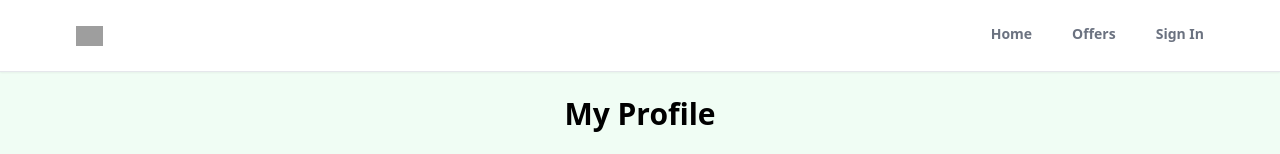
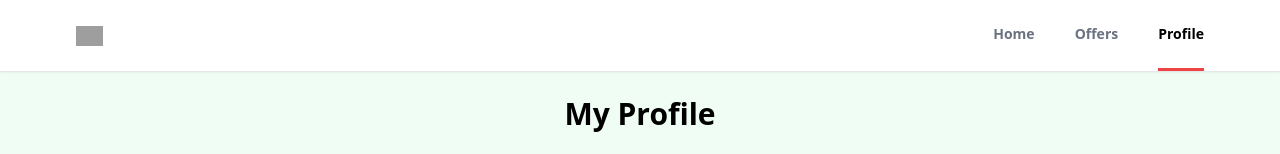
Before and after one commit to stechsundar/realtor-clone-uses-react, a React (Create React App) app: page /profile in a window 1280 px wide. Shown: the top 154 px of the page. Built offline with nearby package versions, Linux system fonts and the light colour scheme; no server answers; sample sign-in values are in the browser's storage; grey boxes are pictures that could not be loaded.

Commit message:
Complete the headerwith dynamic profile or sign in page route

```diff
--- a/package.json
+++ b/package.json
@@ -41,6 +41,7 @@
     ]
   },
   "devDependencies": {
+    "@babel/plugin-proposal-private-property-in-object": "^7.21.11",
     "@tailwindcss/forms": "^0.5.7",
     "autoprefixer": "^10.4.19",
     "postcss": "^8.4.38",
--- a/src/components/Header.jsx
+++ b/src/components/Header.jsx
@@ -1,17 +1,24 @@
-import React from 'react'
-import { useLocation, useNavigate } from 'react-router'
-
+import { getAuth, onAuthStateChanged } from 'firebase/auth'
+import React, {useEffect, useState} from 'react'
+import { useLocation, useNavigate} from 'react-router'
 
 export default function Header() {
+  const [pageState, setPageState] = useState('Sign In')
   const location = useLocation()
   const navigate = useNavigate()
-  console.log(location.pathname)
+  const auth = getAuth()
+  useEffect(()=>{
+    onAuthStateChanged(auth, (user)=>{
+      if(user){
+        setPageState("Profile")
+      }else{
+        setPageState("Sign In")
+      }
+    })
+  }, [auth])
 
   function pathMatchRoute(route){
     if(route === location.pathname) {
-      console.log(`Location: ${location.pathname}`)
-      console.log(`Route: ${route}`)
-      console.log(route === location.pathname)
       return true
     }
   }
@@ -42,11 +49,11 @@ export default function Header() {
             </li>
             <li
               className={`py-6 text-sm border-b-[3px] font-semibold
-              ${pathMatchRoute("/sign-in") ? "text-black border-b-red-500"
+              ${(pathMatchRoute("/sign-in") || pathMatchRoute("/profile")) ? "text-black border-b-red-500"
                                     : "text-gray-500 border-b-transparent"} cursor-pointer`}
-                                    onClick={()=>navigate("/sign-in")}
-
-            >Sign In</li>
+                                    onClick={()=>navigate("/profile")}>
+              {pageState}
+            </li>
           </ul>
         </div>
       </header>
--- a/src/components/OAuth.jsx
+++ b/src/components/OAuth.jsx
@@ -1,6 +1,6 @@
 import React from 'react'
 import {getAuth, GoogleAuthProvider, signInWithPopup} from "firebase/auth"
-import {doc, setDoc, serverTimestamp, getDoc, documentId} from "firebase/firestore"
+import {doc, setDoc, serverTimestamp, getDoc} from "firebase/firestore"
 import { FcGoogle } from 'react-icons/fc'
 import { toast } from 'react-toastify'
 import { db } from '../firebase'
--- a/src/hooks/useAuthStatus.jsx
+++ b/src/hooks/useAuthStatus.jsx
@@ -1,5 +1,5 @@
 import { getAuth, onAuthStateChanged } from 'firebase/auth';
-import React, { useState, useEffect } from 'react';
+import { useState, useEffect } from 'react';
 
 export function useAuthStatus() {
   const [loggedIn, setLoggedIn] = useState(false);
--- a/src/pages/Profile.jsx
+++ b/src/pages/Profile.jsx
@@ -26,7 +26,7 @@ export default function Profile() {
   }
   async function onSubmit(){
     try {
-      if(auth.displayName!=name){
+      if(auth.displayName!==name){
         await updateProfile(auth.currentUser, {
           displayName:name
         });
```
Also changed, not shown: 1 other file (tests, documents, lock files or other folders).
